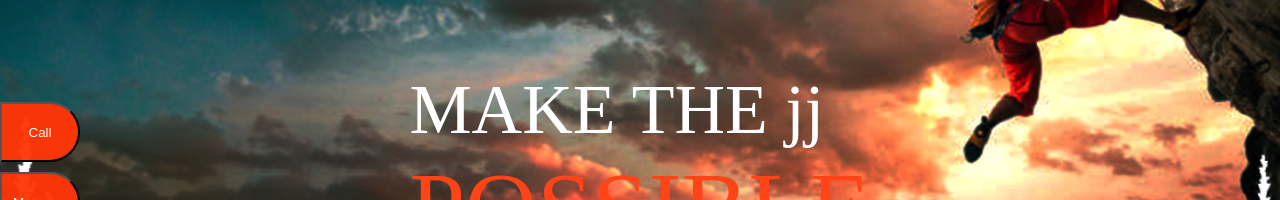
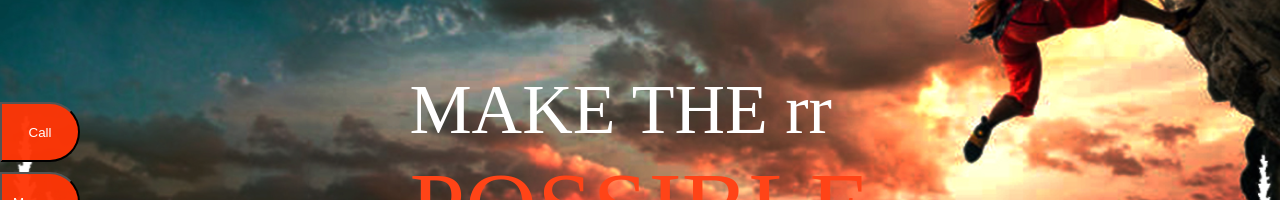
Before and after one commit to rajesh0519/Trekking, a React (Create React App) app: page / in a window 1280 px wide. Shown: the part 233-433 px from the top of the page. Built offline with nearby package versions, Linux system fonts and the light colour scheme.

Commit message:
rr change

```diff
--- a/src/component/HomePage.js
+++ b/src/component/HomePage.js
@@ -5,7 +5,7 @@ const HomePage = () => {
     <>
       <div className="home_container">
         <div className="header_container">
-          <h1 className="home_header1">MAKE THE jj</h1>
+          <h1 className="home_header1">MAKE THE rr</h1>
           <h1 className="home_header2">POSSIBLE</h1>
         </div>
         <div className="btn_container">
```
